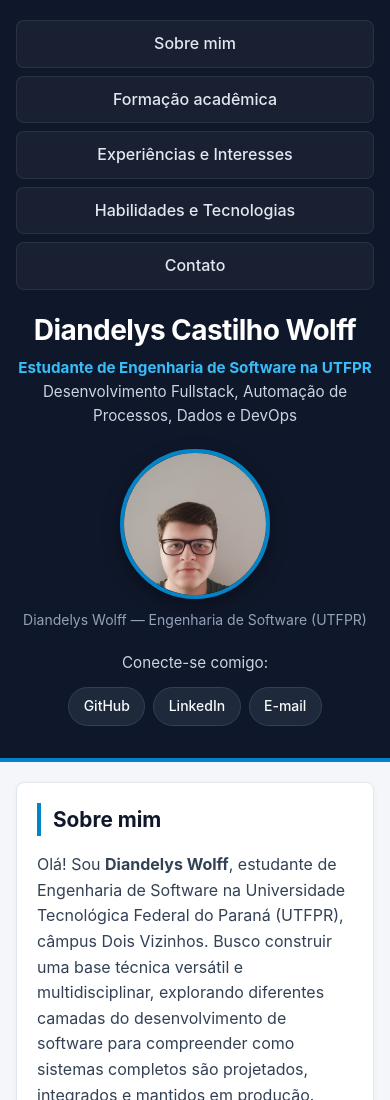
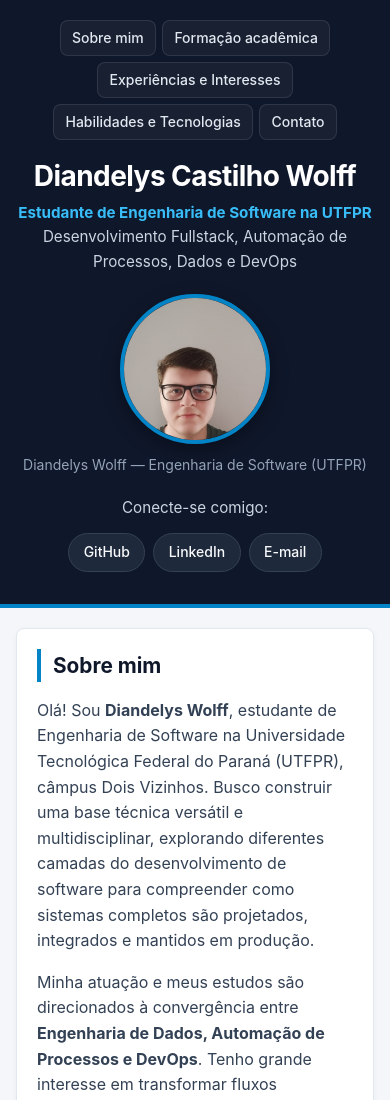
Before and after one commit to dwolff-blip/Atividade-1, a plain HTML site: page index.html in a window 390 px wide. Shown: the top 1100 px of the page. Drawn offline with Linux system fonts and the light colour scheme.

Commit message:
style: torna navegação compacta em linha no mobile

```diff
--- a/style.css
+++ b/style.css
@@ -77,21 +77,22 @@ header {
 
 nav ul {
     list-style: none;
-    margin: 0 0 1.5rem;
+    margin: 0 0 1.25rem;
     padding: 0;
     display: flex;
-    flex-direction: column;
-    gap: 0.5rem;
+    flex-wrap: wrap;
+    justify-content: center;
+    gap: 0.4rem;
 }
 
 nav a {
-    display: block;
-    width: 100%;
-    padding: 0.625rem 0.875rem;
+    display: inline-block;
+    padding: 0.35rem 0.7rem;
+    font-size: 0.875rem;
     color: #e2e8f0;
     background-color: rgba(255, 255, 255, 0.04);
     border-radius: var(--raio-borda);
-    border: 1px solid rgba(255, 255, 255, 0.08);
+    border: 1px solid rgba(255, 255, 255, 0.1);
 }
 
 nav a:hover {
@@ -374,14 +375,12 @@ footer p {
     }
 
     nav ul {
-        flex-direction: row;
-        flex-wrap: wrap;
-        justify-content: center;
         gap: 0.5rem;
     }
 
     nav a {
-        width: auto;
+        padding: 0.5rem 0.875rem;
+        font-size: 0.95rem;
         background-color: transparent;
         border-color: transparent;
     }
```
